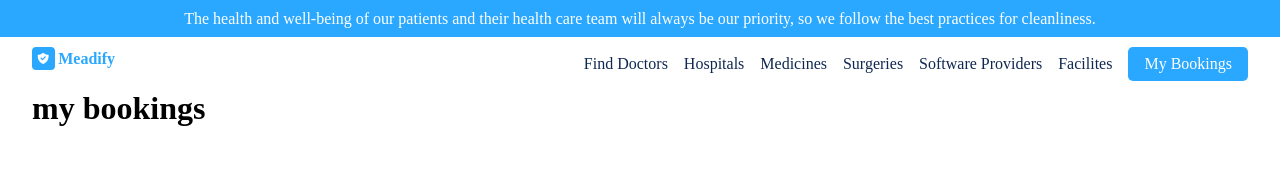
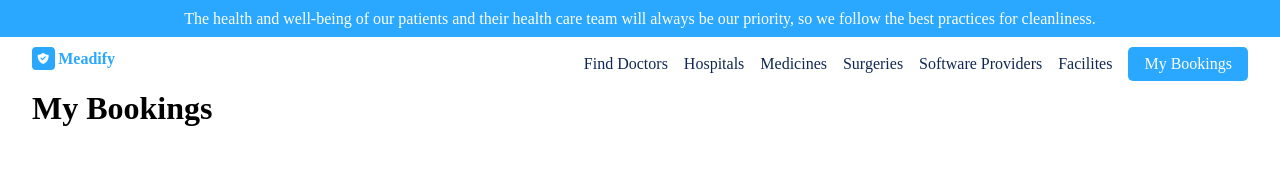
Before and after one commit to kobbin003/xMeadify, a React (Vite) app: page /my-bookings in a window 1280 px wide. Shown: the top 180 px of the page. Built offline with nearby package versions, Linux system fonts and the light colour scheme.

Commit message:
spell corected

```diff
--- a/src/MyBookings/MyBookings.jsx
+++ b/src/MyBookings/MyBookings.jsx
@@ -9,7 +9,7 @@ const MyBookings = () => {
 	}, []);
 	return (
 		<div>
-			<h1>my bookings</h1>
+			<h1>My Bookings</h1>
 			{myBookings.length > 0 &&
 				myBookings.map(({ medical }) => (
 					<MedicalInfoCard medicalInfo={medical} />
--- a/src/components/SearchHospital/Bookings.jsx
+++ b/src/components/SearchHospital/Bookings.jsx
@@ -97,11 +97,11 @@ const Bookings = ({ medicalInfo }) => {
 				</Tabs>
 			</div>
 			<ul className={styles["day-list"]}>
-				{["morning", "afternoon", "evening"].map((timings) => (
+				{["Morning", "Afternoon", "Evening"].map((timings) => (
 					<li key={timings}>
 						<p>{timings}</p>
 						<ul className={styles["time-list"]}>
-							{bookingTimeSlots[timings].map(({ time }) => (
+							{bookingTimeSlots[timings.toLowerCase()].map(({ time }) => (
 								<li key={timings + time} className={styles["time-capsule"]}>
 									<TimeCapsule
 										handleTimeSelect={handleTimeSelect}
```
